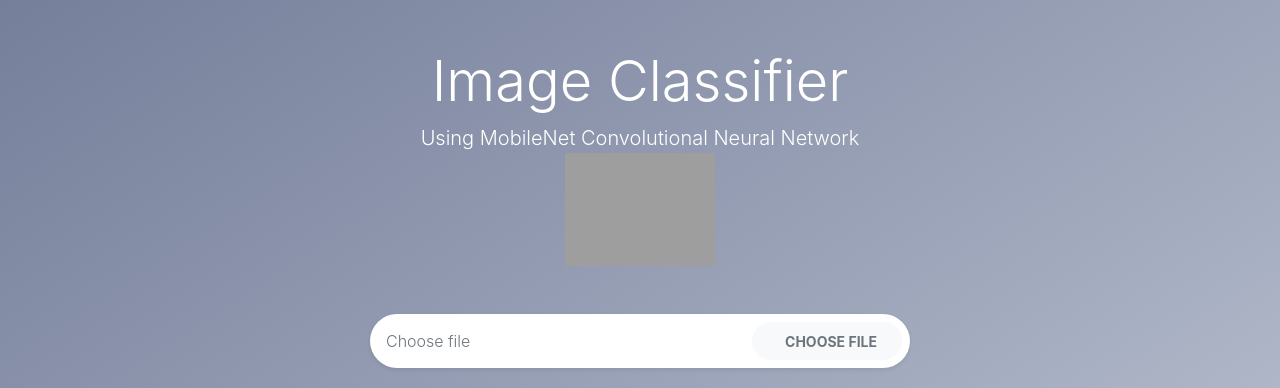
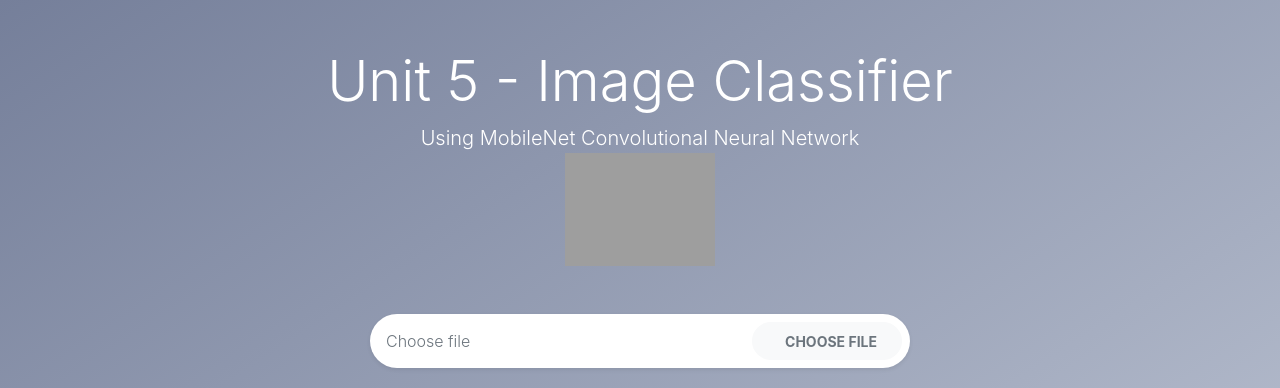
Before and after one commit to atishekk/devops_app, a FastAPI app: page / in a window 1280 px wide. Shown: the top 388 px of the page. Run offline with FastAPI, Linux system fonts and the light colour scheme; some libraries are stand-ins or nearby versions; grey boxes are pictures that could not be loaded.

Commit message:
Changed title

```diff
--- a/templates/home.html
+++ b/templates/home.html
@@ -18,7 +18,7 @@
     <div class="container py-5">
 
         <header class="text-white text-center">
-            <h1 class="display-4">Image Classifier</h1>
+            <h1 class="display-4">Unit 5 - Image Classifier</h1>
             <p class="lead mb-0">Using MobileNet Convolutional Neural Network</p>
             <img src="https://bootstrapious.com/i/snippets/sn-img-upload/image.svg" alt="" width="150" class="mb-4">
         </header>
```
